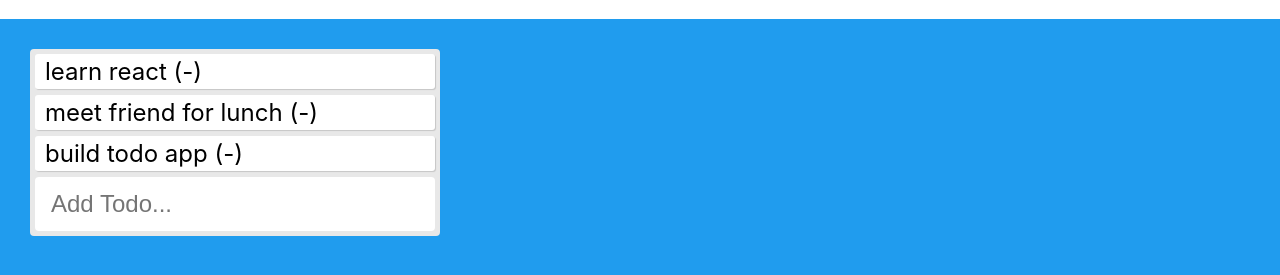
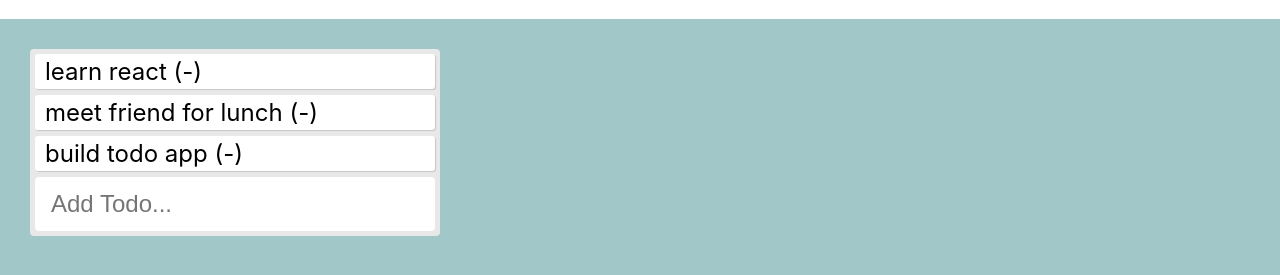
Before and after one commit to kristina-rattet/todo_lists, a plain HTML site: page index.html in a window 1280 px wide. Shown: the part 63-338 px from the top of the page. Drawn offline with nearby package versions, Linux system fonts and the light colour scheme.

Commit message:
updated heading

```diff
--- a/index.html
+++ b/index.html
@@ -2,7 +2,7 @@
 <html>
   <head>
     <meta charset="UTF-8" />
-    <title>ToDo</title>
+    <title>Kristina's List of Things to Do In Order to Survive This Course</title>
 
     <link rel="stylesheet" type="text/css" href="styles.css">
 
--- a/styles.css
+++ b/styles.css
@@ -13,7 +13,7 @@ code {
 }
 
 .app {
-  background: #209cee;
+  background: #a1c7c9;
   padding: 30px;
   height: 100vh;
 }
```
